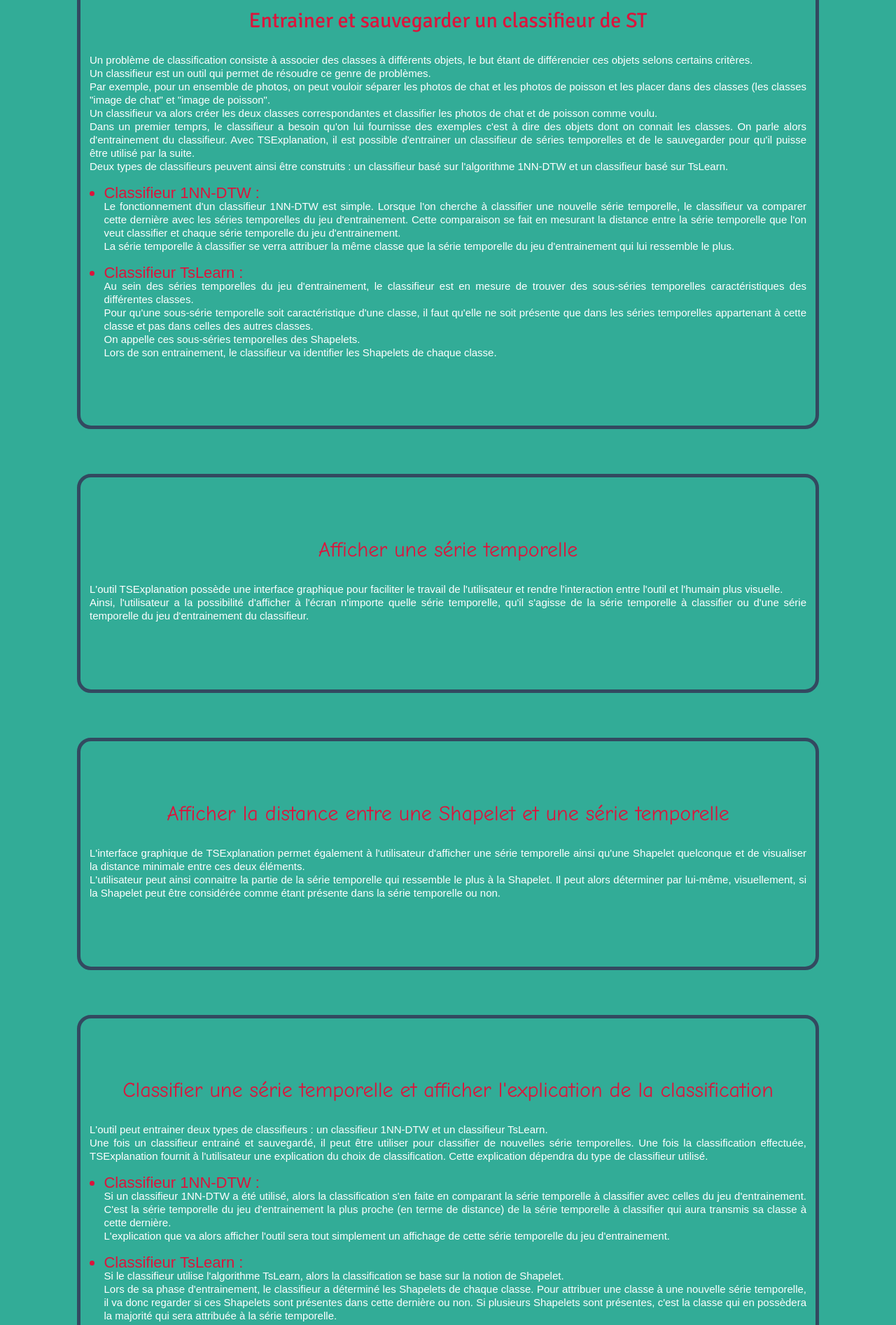
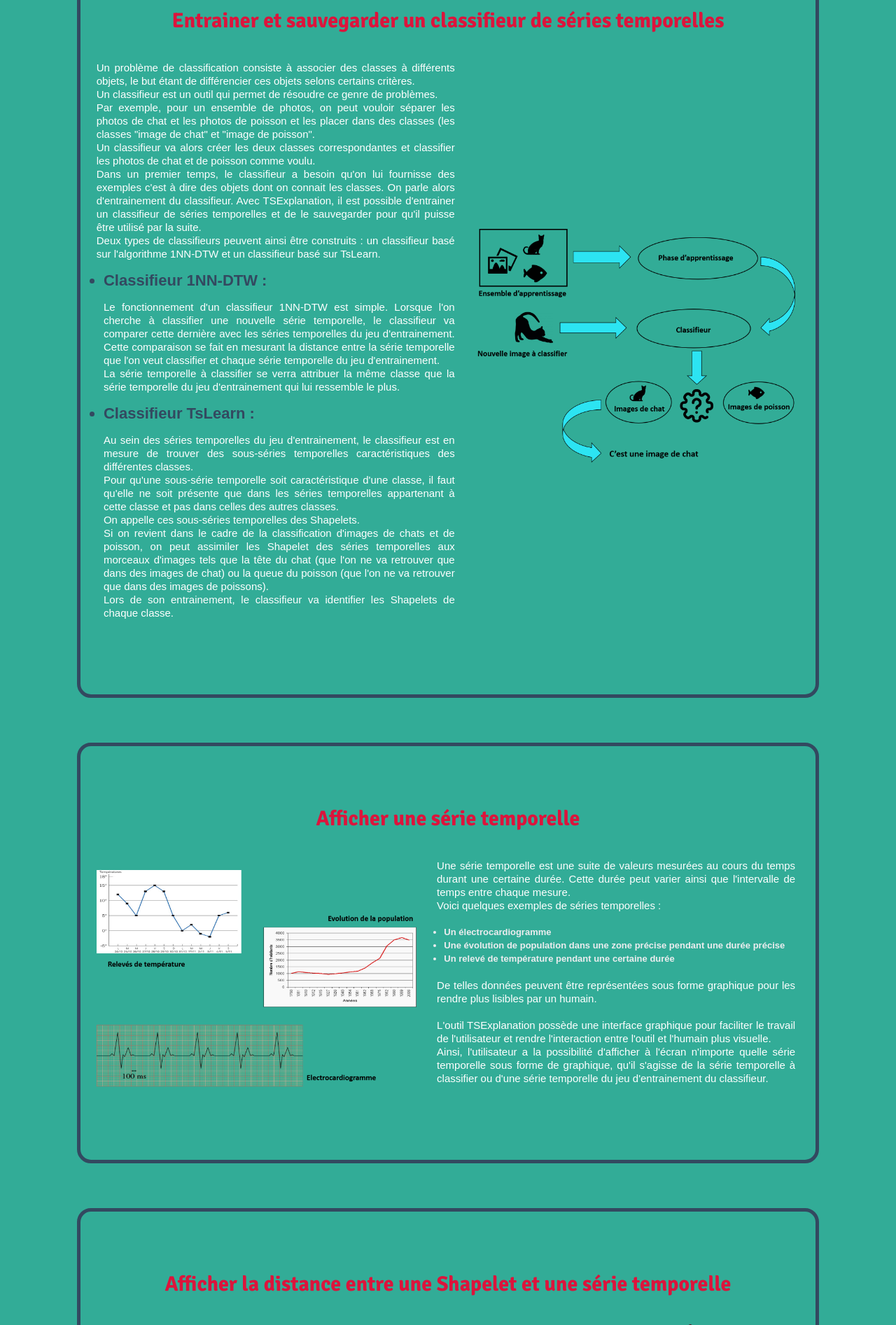
Before and after one commit to taha-yassine/TSExplanation, a plain HTML site: page website_a_jour/index.html in a window 1280 px wide. Shown: the part 3311-5204 px from the top of the page at 70% size. Drawn offline with Linux system fonts and the light colour scheme.

Commit message:
site web avec images

```diff
--- a/website_a_jour/css/grid.css
+++ b/website_a_jour/css/grid.css
@@ -382,8 +382,7 @@ body {
 	background-color: #636363;
 
 }*/
-
-#texte1{
+#texte11{
 	border: 5px solid #334960;
 	border-radius: 20px;
 	width: 80%;
@@ -395,26 +394,162 @@ body {
 	padding-top: 6%;
 }
 
-#texte1 h3{
+#texte11 h3{
 	/*width: 30px;
 	margin: auto;*/
 	color: #DC143C;
 	/*font-family: 'Comic Sans MS', cursive;*/
 	font-size: 30px;
+	font-weight: bold;
 }
 
-#texte1 ul{
+
+#texte22{
+	border: 5px solid #334960;
+	border-radius: 20px;
+	width: 80%;
+	margin: auto;
+	margin-top: 5%;
+	padding-left: 1%;
+	padding-right: 1%;
+	padding-bottom: 6%;
+	padding-top: 6%;
+}
+
+#texte22 h3{
+	/*width: 30px;
+	margin: auto;*/
+	color: #DC143C;
+	/*font-family: 'Comic Sans MS', cursive;*/
+	font-size: 30px;
+	font-weight: bold;
+}
+
+#texte33{
+	border: 5px solid #334960;
+	border-radius: 20px;
+	width: 80%;
+	margin: auto;
+	margin-top: 5%;
+	padding-left: 1%;
+	padding-right: 1%;
+	padding-bottom: 6%;
+	padding-top: 6%;
+}
+
+#texte33 h3{
+	/*width: 30px;
+	margin: auto;*/
+	color: #DC143C;
+	/*font-family: 'Comic Sans MS', cursive;*/
+	font-size: 30px;
+	font-weight: bold;
+}
+
+#texte44{
+	border: 5px solid #334960;
+	border-radius: 20px;
+	width: 80%;
+	margin: auto;
+	margin-top: 5%;
+	padding-left: 1%;
+	padding-right: 1%;
+	padding-bottom: 6%;
+	padding-top: 6%;
+}
+
+#texte44 h3{
+	/*width: 30px;
+	margin: auto;*/
+	color: #DC143C;
+	/*font-family: 'Comic Sans MS', cursive;*/
+	font-size: 30px;
+	font-weight: bold;
+}
+
+
+
+
+#texte1{
+	display: flex;
+	flex-direction: raw;
+	justify-content: space-around;
+	align-items: center;
+}
+
+
+.element1{
+	/*margin: auto;*/
+	/*padding-left: 0.6%;*/
+	padding-right: 0.6%;
+	padding-bottom: 0.6%;
+	padding-top: 0.6%;
+	margin: 0.5%;
+	width: 50%;
+}
+
+.element1 ul{
 	margin-left: 2%;
 }
 
-#texte1 li{
-	color: #DC143C;
+.element1 li{
+	color: #334960;
 	font-size: 22px;
 	text-align: left;
 	list-style-type: disc;
+	font-weight: bold;
 }
 
-#texte1 p{
+.element1 p{
+	/*width: 50%;
+	height: 30%;*/
+	/*overflow: auto;*/
+	color: white;
+	text-align: justify;
+	/*text-justify: auto;*/
+	/*font-family: 'Bookman Old Style', serif;*/
+	font-size: 15px;
+}
+
+.element1:nth-child(1){
+	order: 1;
+}
+
+.element1:nth-child(2){
+	order: 2;
+	width: 45%;
+}
+
+
+
+
+
+
+
+
+
+
+
+
+
+#texte2{
+	display: flex;
+	flex-direction: raw;
+	justify-content: space-around;
+	align-items: center;
+}
+
+.element2{
+	/*margin: auto;*/
+	/*padding-left: 0.6%;*/
+	padding-right: 0.6%;
+	padding-bottom: 0.6%;
+	padding-top: 0.6%;
+	margin: 0.5%;
+	width: 50%;
+}
+
+.element2 p{
 	/*width: 50%;
 	height: 30%;*/
 	/*overflow: auto;*/
@@ -426,28 +561,52 @@ body {
 }
 
 
-
-#texte2{
-	border: 5px solid #334960;
-	border-radius: 20px;
-	width: 80%;
-	margin: auto;
-	margin-top: 5%;
-	padding-left: 1%;
-	padding-right: 1%;
-	padding-bottom: 6%;
-	padding-top: 6%;
+.element2 ul{
+	margin-left: 2%;
 }
 
-#texte2 h3{
-	/*width: 200px;
-	margin: auto;*/
-	color: #DC143C;
-	font-family: 'Comic Sans MS', cursive;
-	font-size: 30px;
+.element2 li{
+	text-align: left;
+	list-style-type: disc;
+	font-weight: bold;
 }
 
-#texte2 p{
+.element2:nth-child(1){
+	order: 2;
+}
+
+.element2:nth-child(2){
+	order: 1;
+	width: 45%;
+}
+
+
+
+
+
+
+
+
+
+#texte3{
+	display: flex;
+	flex-direction: raw;
+	justify-content: space-around;
+	align-items: center;
+}
+
+.element3{
+	/*margin: auto;*/
+	/*padding-left: 0.6%;*/
+	padding-right: 0.6%;
+	padding-bottom: 0.6%;
+	padding-top: 0.6%;
+	margin: 0.5%;
+	width: 50%;
+}
+
+
+.element3 p{
 	/*width: 50%;
 	height: 30%;*/
 	/*overflow: auto;*/
@@ -458,28 +617,57 @@ body {
 	font-size: 15px;
 }
 
-
-#texte3{
-	border: 5px solid #334960;
-	border-radius: 20px;
-	width: 80%;
-	margin: auto;
-	margin-top: 5%;
-	padding-left: 1%;
-	padding-right: 1%;
-	padding-bottom: 6%;
-	padding-top: 6%;
+.element3:nth-child(1){
+	order: 1;
 }
 
-#texte3 h3{
-	/*width: 200px;
-	margin: auto;*/
-	color: #DC143C;
-	font-family: 'Comic Sans MS', cursive;
-	font-size: 30px;
+.element3:nth-child(2){
+	order: 2;
+	width: 45%;
 }
 
-#texte3 p{
+
+
+
+
+
+
+
+
+
+
+
+
+
+#texte4{
+	display: flex;
+	flex-direction: raw;
+	justify-content: space-around;
+	align-items: center;
+}
+
+.element4{
+	/*margin: auto;*/
+	/*padding-left: 0.6%;*/
+	padding-right: 0.6%;
+	padding-bottom: 0.6%;
+	padding-top: 0.6%;
+	margin: 0.5%;
+	width: 50%;
+}
+
+.element4 ul{
+	margin-left: 2%;
+}
+
+.element4 li{
+	color: #334960;
+	font-size: 22px;
+	text-align: left;
+	list-style-type: disc;
+}
+
+.element4 p{
 	/*width: 50%;
 	height: 30%;*/
 	/*overflow: auto;*/
@@ -490,46 +678,11 @@ body {
 	font-size: 15px;
 }
 
-
-
-#texte4{
-	border: 5px solid #334960;
-	border-radius: 20px;
-	width: 80%;
-	margin: auto;
-	margin-top: 5%;
-	padding-left: 1%;
-	padding-right: 1%;
-	padding-bottom: 6%;
-	padding-top: 6%;
+.element4:nth-child(1){
+	order: 1;
 }
 
-#texte4 h3{
-	/*width: 200px;
-	margin: auto;*/
-	color: #DC143C;
-	font-family: 'Comic Sans MS', cursive;
-	font-size: 30px;
+.element4:nth-child(2){
+	order: 2;
+	width: 55%;
 }
-
-#texte4 ul{
-	margin-left: 2%;
-}
-
-#texte4 li{
-	color: #DC143C;
-	font-size: 22px;
-	text-align: left;
-	list-style-type: disc;
-}
-
-#texte4 p{
-	/*width: 50%;
-	height: 30%;*/
-	/*overflow: auto;*/
-	color: white;
-	text-align: justify;
-	/*text-justify: auto;*/
-	/*font-family: 'Bookman Old Style', serif;*/
-	font-size: 15px;
-}
--- a/website_a_jour/index.html
+++ b/website_a_jour/index.html
@@ -178,96 +178,122 @@
 				</div>
 				<div class="grid_3">
 					<div class="box maxheight1">
-						<img src="images/box1_img1.png" alt="">
-						<div class="text1"><a onClick="goToByScroll('texte1'); return false;" href="#">Entrainer et sauvegarder un classifieur de ST</a></div>TSExplanation permet d'entrainer un classifieur à partir d'un ensemble d'entrainement constitué de séries temporelles. L'outil permet également de sauvegarder un classifieur entrainé afin de l'utiliser ultérieurement sur de nouvelles données.
+						<img src="images/fonction1.png" alt="">
+						<div class="text1"><a onClick="goToByScroll('texte11'); return false;" href="#">Entrainer et sauvegarder un classifieur de ST</a></div>TSExplanation permet d'entrainer un classifieur à partir d'un ensemble d'entrainement constitué de séries temporelles. L'outil permet également de sauvegarder un classifieur entrainé afin de l'utiliser ultérieurement sur de nouvelles données.
 					</div>
 				</div>
 				<div class="grid_3">
 					<div class="box maxheight1">
-						<img src="images/box1_img2.png" alt="">
-						<div class="text1"><a onClick="goToByScroll('texte2'); return false;" href="#">Afficher une ST</a></div>L'outil possède une interface graphique qui permet à l'utilisateur de visualiser les données (séries temporelles) qu'il cherche à classifier.
+						<img src="images/fonction2.png" alt="">
+						<div class="text1"><a onClick="goToByScroll('texte22'); return false;" href="#">Afficher une série temporelle</a></div>L'outil possède une interface graphique qui permet à l'utilisateur de visualiser les données (séries temporelles) qu'il cherche à classifier.
 					</div>
 				</div>
 				<div class="grid_3">
 					<div class="box maxheight1">
-						<img src="images/box1_img3.png" alt="">
-						<div class="text1"><a onClick="goToByScroll('texte3'); return false;" href="#">Afficher la distance entre une Shapelet et une série temporelle</a></div>L'interface graphique de TSExplanation permet de sélectionner une série temporelle et une Shapelet particulière et de visualiser la distance entre ces deux éléments.
+						<img src="images/fonction3.png" alt="">
+						<div class="text1"><a onClick="goToByScroll('texte33'); return false;" href="#">Afficher la distance entre une Shapelet et une série temporelle</a></div>L'interface graphique de TSExplanation permet de sélectionner une série temporelle et une Shapelet particulière et de visualiser la distance entre ces deux éléments.
 					</div>
 				</div>
 				<div class="grid_3">
 					<div class="box maxheight1">
-						<img src="images/box1_img4.png" alt="">
-						<div class="text1"><a onClick="goToByScroll('texte4'); return false;" href="#">Afficher l'explication de la classification d'une ST</a></div>L'outil peut justifier un choix de classification grâce à son adaptation de l'algorithme LIME.
+						<img src="images/fonction4.png" alt="">
+						<div class="text1"><a onClick="goToByScroll('texte4'); return false;" href="#">Afficher l'explication de la classification d'une série temporelle</a></div>L'outil peut justifier un choix de classification grâce à son adaptation de l'algorithme LIME.
+					</div>
+				</div>
+			</div>
+
+
+			<div id="texte11">
+				<h3>Entrainer et sauvegarder un classifieur de séries temporelles</h3>
+						<p></p>
+						<p></p>
+				<div id="texte1">
+					<div class="element1">
+
+
+						<p>Un problème de classification consiste à associer des classes à différents objets, le but étant de différencier ces objets selons certains critères.</br>
+						Un classifieur est un outil qui permet de résoudre ce genre de problèmes. </br>
+						Par exemple, pour un ensemble de photos, on peut vouloir séparer les photos de chat et les photos de poisson et les placer dans des classes (les classes "image de chat" et "image de poisson".</br>
+						Un classifieur va alors créer les deux classes correspondantes et classifier les photos de chat et de poisson comme voulu.</br>
+						Dans un premier temps, le classifieur a besoin qu'on lui fournisse des exemples c'est à dire des objets dont on connait les classes. On parle alors d'entrainement du classifieur.
+						Avec TSExplanation, il est possible d'entrainer un classifieur de séries temporelles et de le sauvegarder pour qu'il puisse être utilisé par la suite.</br>
+						Deux types de classifieurs peuvent ainsi être construits : un classifieur basé sur l'algorithme 1NN-DTW et un classifieur basé sur TsLearn.
+						</p>
+
+						<ul>
+							<li>Classifieur 1NN-DTW :</li>
+							<p></p>
+							<p>Le fonctionnement d'un classifieur 1NN-DTW est simple. Lorsque l'on cherche à classifier une nouvelle série temporelle, le classifieur va comparer cette dernière avec les séries temporelles du jeu d'entrainement.
+							Cette comparaison se fait en mesurant la distance entre la série temporelle que l'on veut classifier et chaque série temporelle du jeu d'entrainement.</br>
+							La série temporelle à classifier se verra attribuer la même classe que la série temporelle du jeu d'entrainement qui lui ressemble le plus.
+							</p>
+
+							<li>Classifieur TsLearn : </li>
+							<p></p>
+							<p>Au sein des séries temporelles du jeu d'entrainement, le classifieur est en mesure de trouver des sous-séries temporelles caractéristiques des différentes classes.</br>
+							Pour qu'une sous-série temporelle soit caractéristique d'une classe, il faut qu'elle ne soit présente que dans les séries temporelles appartenant à cette classe et pas dans celles des autres classes.</br>
+							On appelle ces sous-séries temporelles des Shapelets.</br>
+							Si on revient dans le cadre de la classification d'images de chats et de poisson, on peut assimiler les Shapelet des séries temporelles aux morceaux d'images tels que la tête du chat (que l'on ne va retrouver que dans des images de chat) ou la queue du poisson (que l'on ne va retrouver que dans des images de poissons).</br>
+							Lors de son entrainement, le classifieur va identifier les Shapelets de chaque classe.
+							</p>
+						</ul>
+
+					</div>
+					<div class="element1">
+						<img src="images/entrainement.png"/>
 					</div>
 				</div>
 			</div>
 
 
 
-			<div id="texte1">
 
-					<h3>Entrainer et sauvegarder un classifieur de ST</h3>
-					<p></p>
-					<p></p>
 
-					<p>Un problème de classification consiste à associer des classes à différents objets, le but étant de différencier ces objets selons certains critères.</br>
-					Un classifieur est un outil qui permet de résoudre ce genre de problèmes. </br>
-					Par exemple, pour un ensemble de photos, on peut vouloir séparer les photos de chat et les photos de poisson et les placer dans des classes (les classes "image de chat" et "image de poisson".</br>
-					Un classifieur va alors créer les deux classes correspondantes et classifier les photos de chat et de poisson comme voulu.</br>
-					Dans un premier temprs, le classifieur a besoin qu'on lui fournisse des exemples c'est à dire des objets dont on connait les classes. On parle alors d'entrainement du classifieur.
-					Avec TSExplanation, il est possible d'entrainer un classifieur de séries temporelles et de le sauvegarder pour qu'il puisse être utilisé par la suite.</br>
-					Deux types de classifieurs peuvent ainsi être construits : un classifieur basé sur l'algorithme 1NN-DTW et un classifieur basé sur TsLearn.
-					</p>
 
-					<ul>
-						<li>Classifieur 1NN-DTW :</li>
-						<p>Le fonctionnement d'un classifieur 1NN-DTW est simple. Lorsque l'on cherche à classifier une nouvelle série temporelle, le classifieur va comparer cette dernière avec les séries temporelles du jeu d'entrainement.
-						Cette comparaison se fait en mesurant la distance entre la série temporelle que l'on veut classifier et chaque série temporelle du jeu d'entrainement.</br>
-						La série temporelle à classifier se verra attribuer la même classe que la série temporelle du jeu d'entrainement qui lui ressemble le plus.
-						</p>
 
-						<li>Classifieur TsLearn : </li>
-						<p>Au sein des séries temporelles du jeu d'entrainement, le classifieur est en mesure de trouver des sous-séries temporelles caractéristiques des différentes classes.</br>
-						Pour qu'une sous-série temporelle soit caractéristique d'une classe, il faut qu'elle ne soit présente que dans les séries temporelles appartenant à cette classe et pas dans celles des autres classes.</br>
-						On appelle ces sous-séries temporelles des Shapelets.</br>
-						Lors de son entrainement, le classifieur va identifier les Shapelets de chaque classe.
-						</p>
-					</ul>
 
-					<!--
-					<p>Parler de 1NN-DTW !!!!!
-					</p>
-
-					<p>
-					</p>
-					<p>
-
-					A partir de cet ensemble d'entrainement, le classifieur va pouvoir trouver les attributs les plus caractéristiques de chaque classe.
-					</p>
-					<p>L'outil TSExplanation permet d'entrainer des classifieurs de séries temporelles. Au sein des séries temporelles d'un jeu d'entrainement, il est en mesure de trouver des sous-séries temporelles caractéristiques des différentes classes.</br>
-					On appelle ces sous-séries temporelles des Shapelets.
-					</p>
-					-->
-			</div>
-
-			<div id="texte2">
-
+			<div id="texte22">
 				<h3>Afficher une série temporelle</h3>
 				<p></p>
 				<p></p>
-
+				<div id="texte2">
+					<div class="element2">
+						<p>Une série temporelle est une suite de valeurs mesurées au cours du temps durant une certaine durée. Cette durée peut varier ainsi que l'intervalle de temps entre chaque mesure.</br>
+						Voici quelques exemples de séries temporelles :</p>
+						<ul>
+							<li>Un électrocardiogramme</li>
+							<li>Une évolution de population dans une zone précise pendant une durée précise </li>
+							<li>Un relevé de température pendant une certaine durée</li>
+						</ul>
+						<p></p>
+						<p>De telles données peuvent être représentées sous forme graphique pour les rendre plus lisibles par un humain.
+						</p>
 						<p>L'outil TSExplanation possède une interface graphique pour faciliter le travail de l'utilisateur et rendre l'interaction entre l'outil et l'humain plus visuelle.</br>
-					Ainsi, l'utilisateur a la possibilité d'afficher à l'écran n'importe quelle série temporelle, qu'il s'agisse de la série temporelle à classifier ou d'une série temporelle du jeu d'entrainement du classifieur.
+						Ainsi, l'utilisateur a la possibilité d'afficher à l'écran n'importe quelle série temporelle sous forme de graphique, qu'il s'agisse de la série temporelle à classifier ou d'une série temporelle du jeu d'entrainement du classifieur.
 						</p>
 					</div>
+					<div class="element2">
+						<img src="images/ST.png"/>
+					</div>
+				</div>
+			</div>
 
-			<div id="texte3">
 
+
+
+
+
+
+
+
+
+			<div id="texte33">
 				<h3>Afficher la distance entre une Shapelet et une série temporelle</h3>
 				<p></p>
 				<p></p>
-
-					<p>L'interface graphique de TSExplanation permet également à l'utilisateur d'afficher une série temporelle ainsi qu'une Shapelet quelconque et de visualiser la distance minimale entre ces deux éléments.</br>
+				<div id="texte3">
+					<div class="element3">
+						<p>L'interface graphique de TSExplanation permet également à l'utilisateur d'afficher une série temporelle ainsi qu'une Shapelet quelconque et de visualiser la distance minimale entre ces deux éléments.</br></br>
 						L'utilisateur peut ainsi connaitre la partie de la série temporelle qui ressemble le plus à la Shapelet. Il peut alors déterminer par lui-même, visuellement, si la Shapelet peut être considérée comme étant présente dans la série temporelle ou non.
 						</p>
 
@@ -284,20 +310,32 @@
 						-->
 					</div>
 
-			<div id="texte4">
+					<div class="element3">
+						<img src="images/comparaison.png"/>
+					</div>
+				</div>
+			</div>
 
+
+
+
+
+
+			<div id="texte44">
 				<h3>Classifier une série temporelle et afficher l'explication de la classification</h3>
 				<p></p>
 				<p></p>
+				<div id="texte4">
+					<div class="element4">
 
 						<p>L'outil peut entrainer deux types de classifieurs : un classifieur 1NN-DTW et un classifieur TsLearn.</br>
-					Une fois un classifieur entrainé et sauvegardé, il peut être utiliser pour classifier de nouvelles série temporelles.
-					Une fois la classification effectuée, TSExplanation fournit à l'utilisateur une explication du choix de classification. Cette explication dépendra du type de classifieur utilisé.
+						Une fois un classifieur entrainé et sauvegardé, il peut être utilisé pour classifier de nouvelles séries temporelles.
+						Une fois la classification effectuée, TSExplanation fournit à l'utilisateur une explication du choix de classification. Cette explication dépendra du type de classifieur utilisé, c'est à dire du type d'algorithme utilisé par le classfieur.
 						</p>
 
 						<ul>
 							<li>Classifieur 1NN-DTW :</li>
-						<p>Si un classifieur 1NN-DTW a été utilisé, alors la classification s'en faite en comparant la série temporelle à classifier avec celles du jeu d'entrainement.
+							<p>Si un classifieur 1NN-DTW a été utilisé, alors la classification s'est faite en comparant la série temporelle à classifier avec celles du jeu d'entrainement.
 							C'est la série temporelle du jeu d'entrainement la plus proche (en terme de distance) de la série temporelle à classifier qui aura transmis sa classe à cette dernière.</br>
 							L'explication que va alors afficher l'outil sera tout simplement un affichage de cette série temporelle du jeu d'entrainement.
 							</p>
@@ -313,6 +351,12 @@
 							et les Shapelets appartenant à une autre classe seront coloriées en rouge (impact négatif sur la classification).
 							</p>
 						</ul>
+					</div>
+
+					<div class="element4">
+						<img src="images/explication.png"/>
+					</div>
+				</div>
 			</div>
 
 		</div>
```
Also changed, not shown: website_a_jour/images/ST.png (added), website_a_jour/images/Shapelet.png (added), website_a_jour/images/comparaison.png (added), website_a_jour/images/electrocardiogramme.png (added), website_a_jour/images/entrainement.png (added), website_a_jour/images/explication.png (added), website_a_jour/images/fonction1.png (added), website_a_jour/images/fonction2.png (added), website_a_jour/images/fonction3.png (added), website_a_jour/images/fonction4.png (added). Lines whose indentation alone changed are shown as unchanged.
